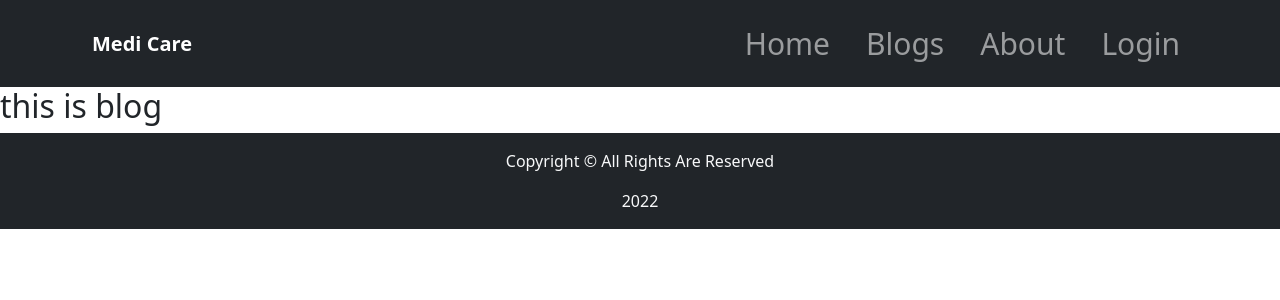
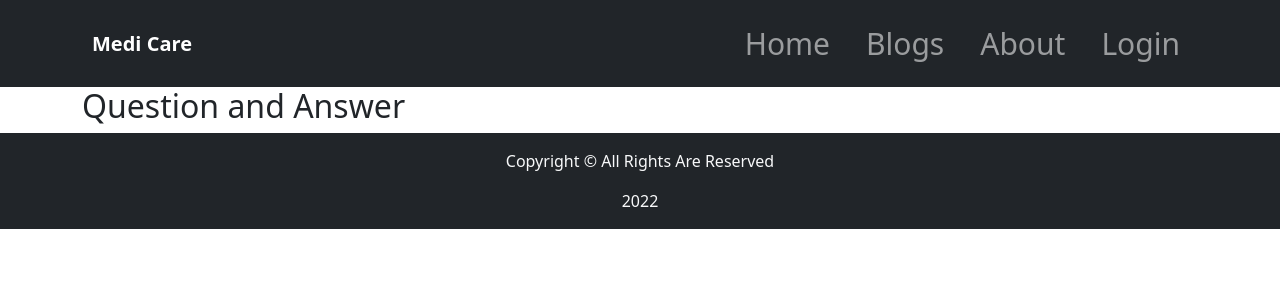
Before and after one commit to coderrakibul/assignment-10, a React (Create React App) app: page /blogs in a window 1280 px wide. Shown: the top 300 px of the page. Built offline with nearby package versions, Linux system fonts and the light colour scheme; no server answers.

Commit message:
blogs component created

```diff
--- a/src/Blogs/Blogs.js
+++ b/src/Blogs/Blogs.js
@@ -2,8 +2,9 @@ import React from 'react';
 
 const Blogs = () => {
     return (
-        <div>
-            <h2>this is blog</h2>
+        <div className='container'>
+            <h2>Question and Answer</h2>
+
         </div>
     );
 };
```
Also changed, not shown: firebase.json (added), 1 other file (tests, documents, lock files or other folders).
